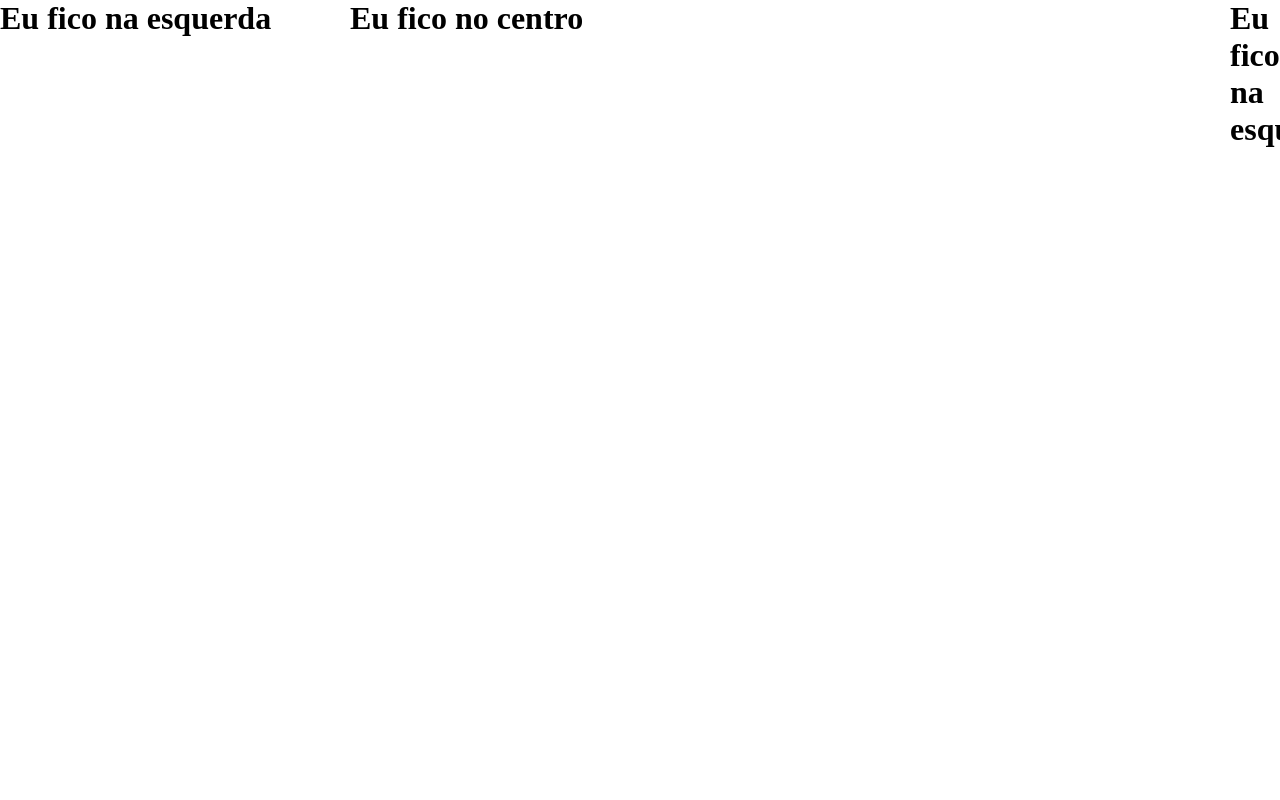
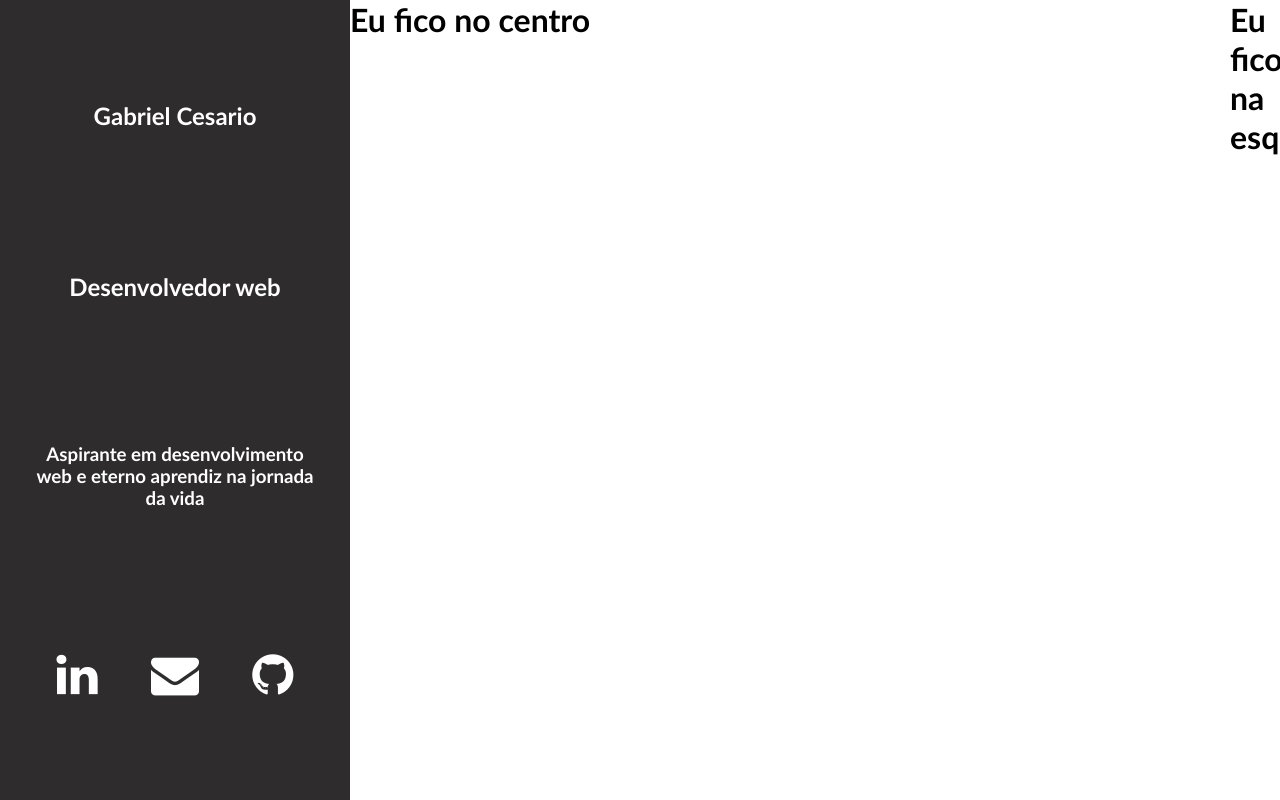
Before and after one commit to gcesario203/PortfolioVue, a Vue app: page / in a window 1280 px wide. Shown: the top 800 px of the page. Built offline with nearby package versions, Linux system fonts and the light colour scheme.

Commit message:
Finalizando de estilizar o componente de perfil e contato

```diff
--- a/src/App.vue
+++ b/src/App.vue
@@ -22,6 +22,7 @@ export default {
     box-sizing: border-box;
     margin: 0;
     padding: 0;
+    font-family: 'Gill Sans', 'Gill Sans MT', Calibri, 'Trebuchet MS', sans-serif;
   }
 
   #app{
--- a/src/components/template/SideProfile.vue
+++ b/src/components/template/SideProfile.vue
@@ -1,17 +1,65 @@
 <template>
   <div class="side-profile">
-      <h1>Eu fico na esquerda</h1>
+    <h2>Gabriel Cesario</h2>
+    <h2>Desenvolvedor web</h2>
+    <h3>Aspirante em desenvolvimento web e eterno aprendiz na jornada da vida</h3>
+    <div class="social-links">
+      <li>
+        <a href="https://www.linkedin.com/in/gabriel-cesario-04784ab2/" target="_blank">
+          <i class="fa fa-linkedin fa-3x"></i>
+        </a>
+      </li>
+      <li>
+        <a href="mailto:cesario203@outlook.com">
+          <i class="fa fa-envelope fa-3x"></i>
+        </a>
+      </li>
+      <li>
+        <a href="https://github.com/gcesario203" target="_blank">
+          <i class="fa fa-github fa-3x"></i>
+        </a>
+      </li>
+    </div>
   </div>
 </template>
 
 <script>
 export default {
-    name:'SideProfile'
-}
+  name: "SideProfile"
+};
 </script>
 
 <style>
-    .side-profile{
-        grid-area: SideProfile;
-    }
+.side-profile {
+  padding: 30px;
+  color: white;
+  text-align: center;
+  background-color: rgb(46, 44, 44);
+  font-weight: 100;
+  grid-area: SideProfile;
+  width: 100%;
+  height: 100%;
+  display: flex;
+  flex-direction: column;
+  align-items: center;
+  justify-content: space-around;
+}
+
+.side-profile .social-links {
+  display: flex;
+  list-style: none;
+  width: 100%;
+  align-items: center;
+  justify-content: space-around;
+}
+
+.side-profile .social-links a{
+    color: white;
+    transition: 500ms;
+}
+
+.side-profile .social-links a:hover,
+.side-profile .social-links a:focus{
+    color: rgb(233, 229, 0);
+}
 </style>
--- a/src/main.js
+++ b/src/main.js
@@ -1,5 +1,6 @@
 import Vue from 'vue'
 import App from './App.vue'
+import 'font-awesome/css/font-awesome.min.css'
 
 Vue.config.productionTip = false
 
```
